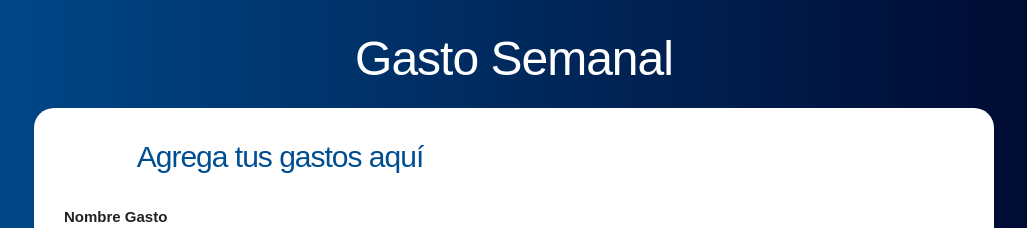
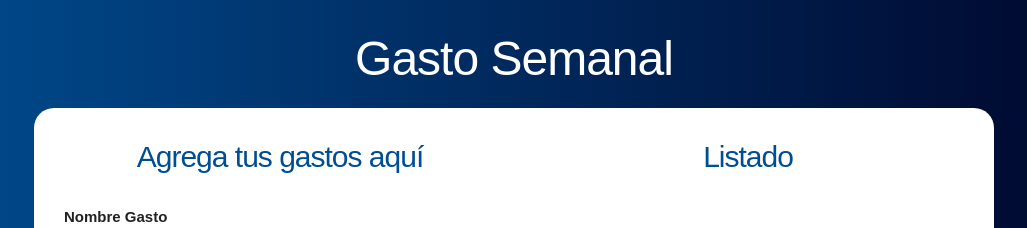
Before and after one commit to FedePe/presupuesto-react, a React (Create React App) app: page / in a window 1280 px wide. Both pictures are taken after typing "5" into the empty fields and a click on the input 640 px from the left and 277 px from the top of the page. Shown: the top 228 px of the page, without its empty margins (126-1153 px from the left). Built offline with nearby package versions, Linux system fonts and the light colour scheme.

Commit message:
Mostrando los gastos en la Interfaz

```diff
--- a/src/App.js
+++ b/src/App.js
@@ -1,6 +1,7 @@
 import React, {useState} from 'react';
 import Pregunta from './components/Pregunta';
 import Formulario from './components/Formulario';
+import Listado from './components/Listado';
 
 function App() {
 
@@ -39,7 +40,9 @@
                   />
                 </div>
                 <div className="one-half column">
-
+                  <Listado
+                    gastos={gastos}
+                  />
                 </div>
               </div>
             )
--- /dev/null
+++ b/src/components/Gasto.js
@@ -0,0 +1,16 @@
+import React from 'react';
+
+const Gasto = ({gasto}) => (
+    <li className="gastos">
+        <p>
+            {gasto.nombre}
+
+            <span className="gasto">
+                $ {gasto.cantidad}
+            </span>
+        </p>
+    </li>
+);
+
+
+export default Gasto;
--- /dev/null
+++ b/src/components/Listado.js
@@ -0,0 +1,16 @@
+import React from 'react';
+import Gasto from './Gasto';
+
+const Listado = ({gastos}) => (
+    <div className="gastos-realizados">
+        <h2>Listado</h2>
+        {gastos.map(gasto => (
+            <Gasto
+                key={gasto.id}
+                gasto={gasto}
+            />
+        ))}
+    </div>
+);
+
+export default Listado;
```
